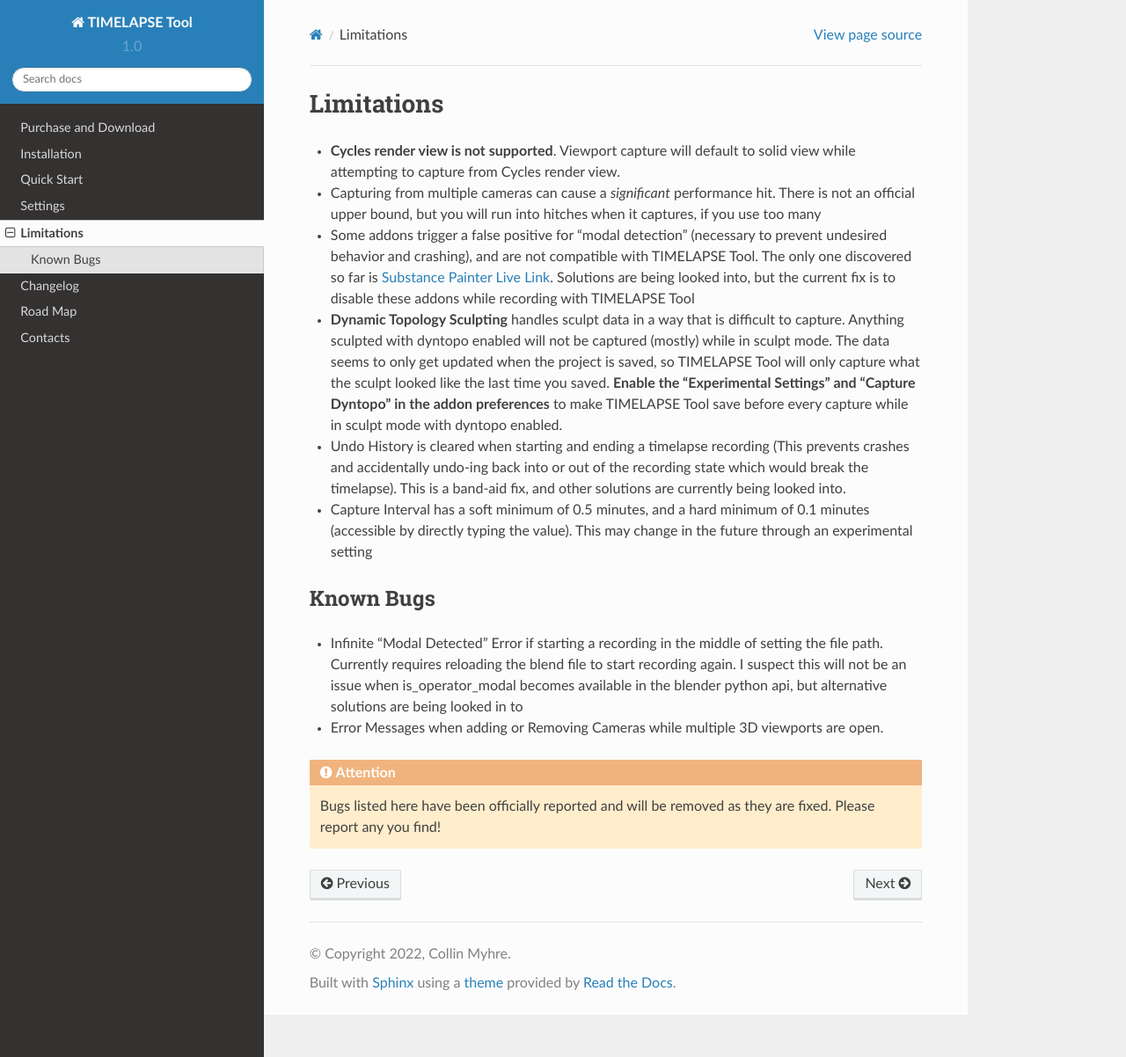
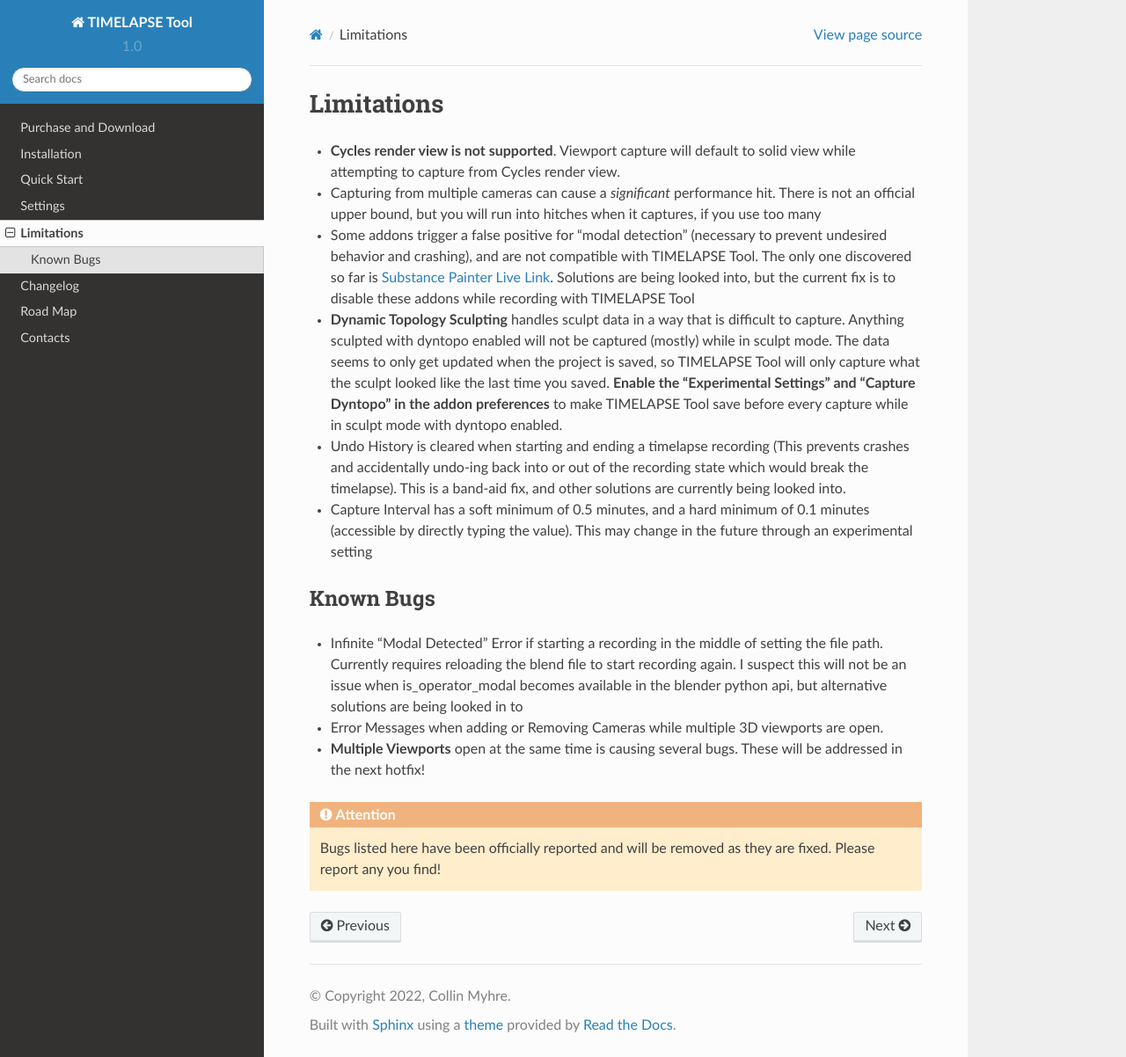
Before and after one commit to fwiller-git/TIMELAPSE-Tool-Docs, a Sphinx documentation site: the page built from docs/source/limitations.rst, in a window 1280 px wide and 1202 px high. Shown: the whole window at 88% size. Built offline with Sphinx 7.4.7 and the Read the Docs theme 2.0.0, drawn with Linux system fonts in a browser that asks for light colours; pages that are not in the unit, such as notebooks, are missing from menus.

Commit message:
added multiple viewport known bug

```diff
--- a/docs/source/limitations.rst
+++ b/docs/source/limitations.rst
@@ -11,6 +11,7 @@ Known Bugs
 ----------
 * Infinite "Modal Detected" Error if starting a recording in the middle of setting the file path. Currently requires reloading the blend file to start recording again. I suspect this will not be an issue when is_operator_modal becomes available in the blender python api, but alternative solutions are being looked in to
 * Error Messages when adding or Removing Cameras while multiple 3D viewports are open.
+*  **Multiple Viewports** open at the same time is causing several bugs. These will be addressed in the next hotfix!
 
 .. attention::
     Bugs listed here have been officially reported and will be removed as they are fixed. Please report any you find!
```
